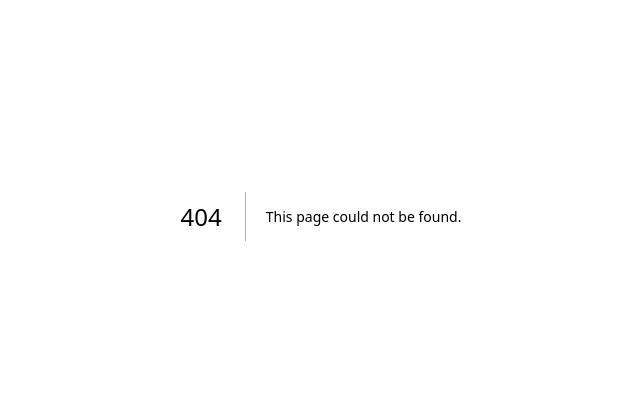
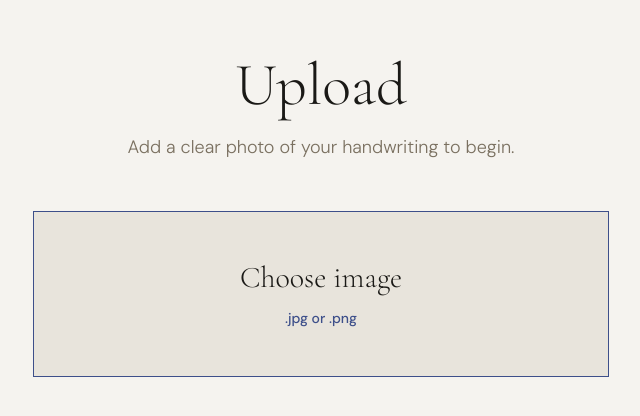
Before and after one commit to jananadiw/handwrite, a Next.js app: page /upload in a window 1280 px wide. Before the commit this address had no page. Shown: the part 184-600 px from the top of the page, without its empty margins (319-959 px from the left). Built offline with nearby package versions, Linux system fonts and the light colour scheme.

Commit message:
style: add basic style

```diff
--- /dev/null
+++ b/src/app/upload/page.tsx
@@ -0,0 +1,33 @@
+export default function UploadPage() {
+  return (
+    <main className="grid min-h-screen place-items-center bg-stone px-5 text-ink">
+      <section className="flex w-full max-w-xl flex-col items-center text-center">
+        <h1 className="font-serif text-5xl font-light tracking-normal text-ink sm:text-6xl">
+          Upload
+        </h1>
+
+        <p className="mt-4 max-w-md text-lg font-light leading-8 text-muted">
+          Add a clear photo of your handwriting to begin.
+        </p>
+
+        <label
+          className="mt-12 flex w-full cursor-pointer flex-col items-center border border-indigo bg-linen px-8 py-12 text-center hover:bg-periwinkle"
+          htmlFor="handwriting-upload"
+        >
+          <span className="font-serif text-3xl font-light text-ink">
+            Choose image
+          </span>
+          <span className="mt-3 text-sm font-medium text-indigo">
+            .jpg or .png
+          </span>
+        </label>
+        <input
+          accept="image/jpeg,image/png"
+          className="sr-only"
+          id="handwriting-upload"
+          type="file"
+        />
+      </section>
+    </main>
+  );
+}
```
